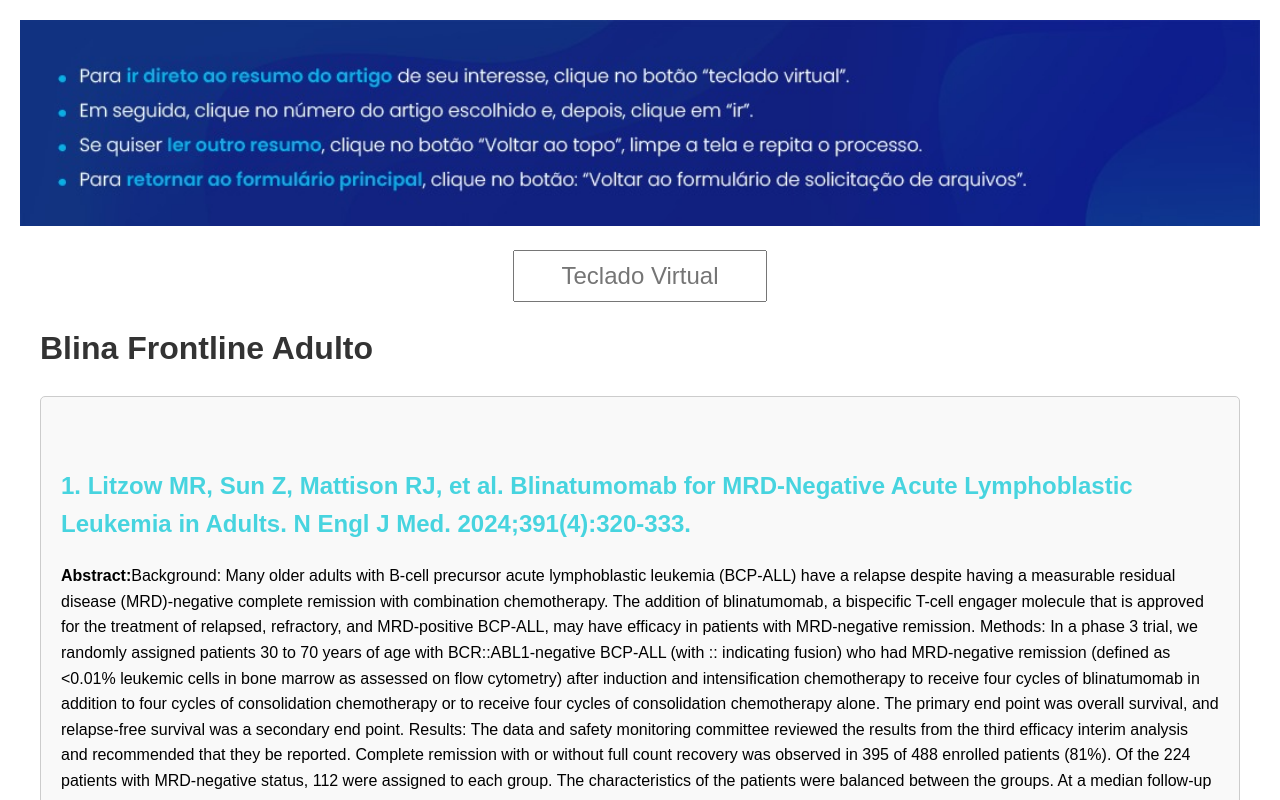
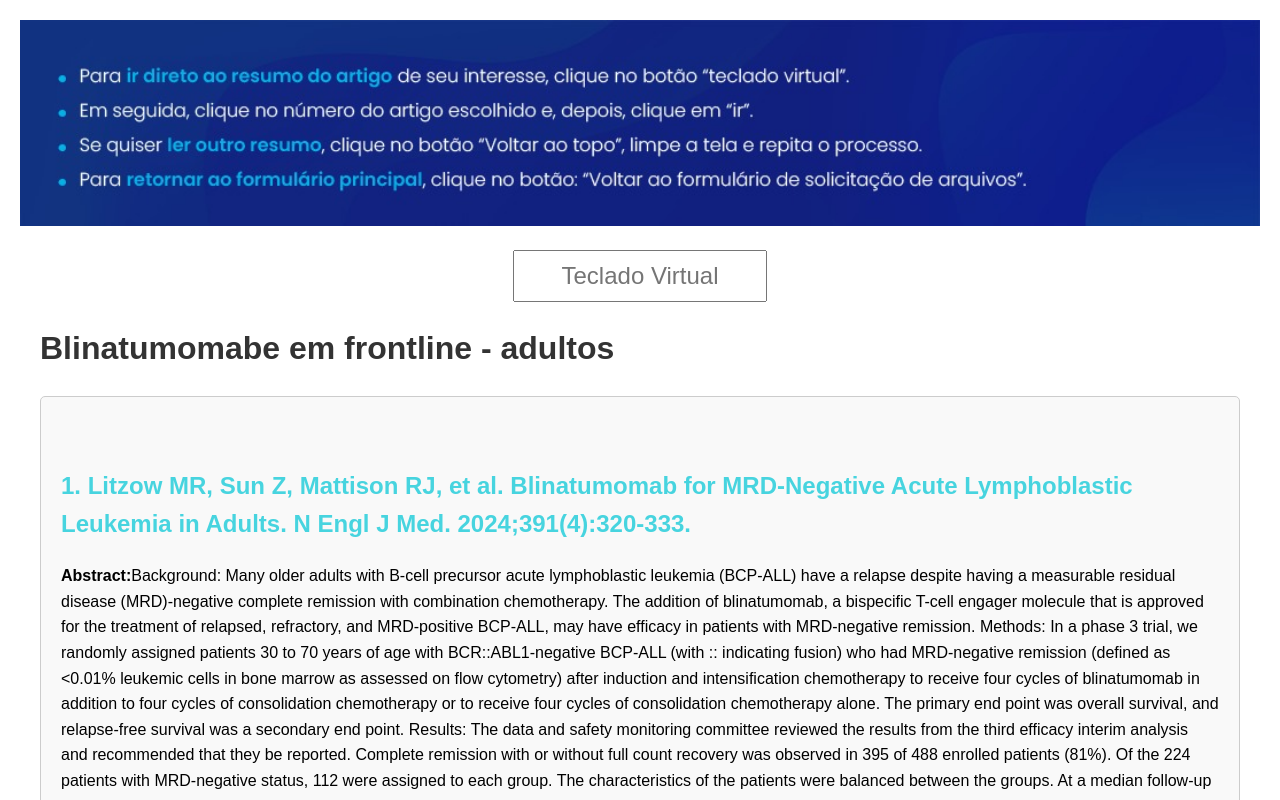
Before and after one commit to Sergiomms/article_summary_2, a React (Vite) app: page / in a window 1280 px wide. Shown: the top 800 px of the page. Built offline with nearby package versions, Linux system fonts and the light colour scheme.

Commit message:
title text changed

```diff
--- a/src/Texts.jsx
+++ b/src/Texts.jsx
@@ -618,7 +618,7 @@ a newly diagnosed critically ill patient with Ph-negative B-ALL.`
   return (
     <div className="text-container">
       <header>
-        <h1>Blina Frontline Adulto</h1>
+        <h1>Blinatumomabe em frontline - adultos</h1>
       </header>
 
       {array1to60.map((item, index) => {
```
